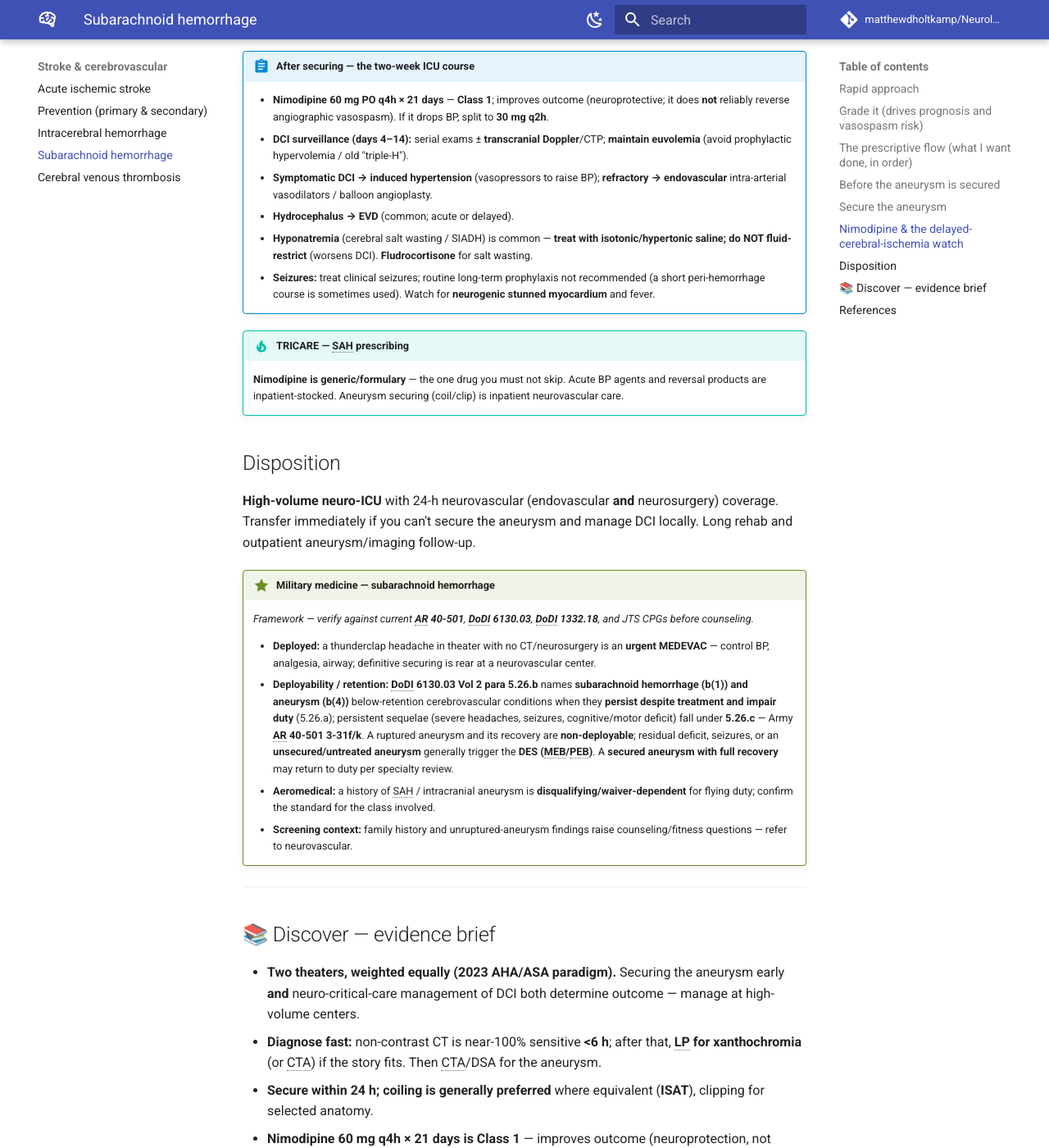
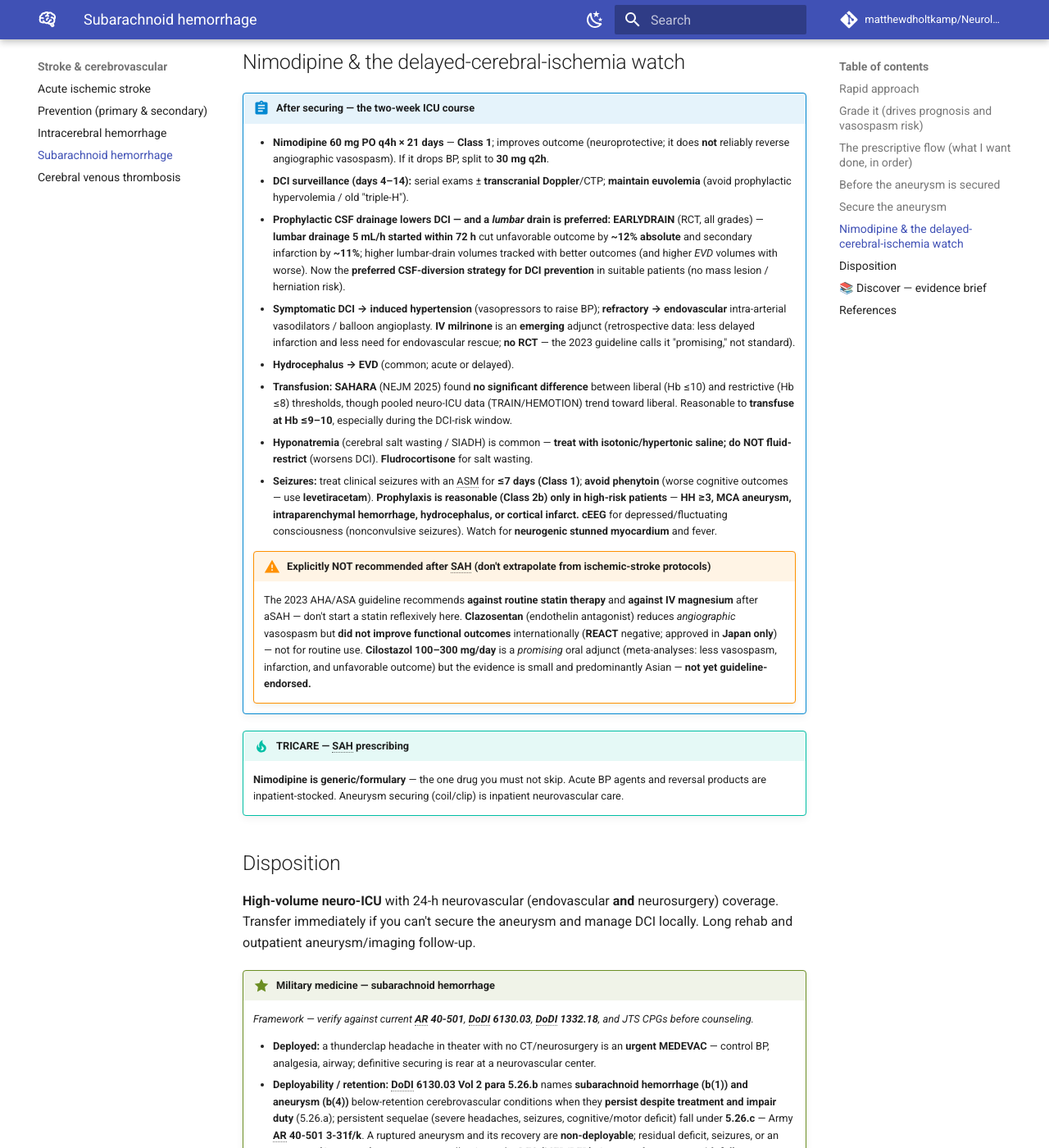
Before and after one commit to matthewdholtkamp/Neurology, an MkDocs documentation site: the page built from docs/stroke/subarachnoid-hemorrhage.md, in a window 1280 px wide and 1400 px high, scrolled down 2185 px. Shown: the whole window at 82% size. Built offline with MkDocs 1.6.1 and Material for MkDocs 9.7.7, drawn with Linux system fonts in a browser that asks for light colours; comment, search, counter and statistics services are not loaded; some of the changed text lies outside the part shown.

Commit message:
Update SAH page per expert review: EARLYDRAIN lumbar drainage, transfusion, DCI adjuncts, seizure nuance
- EARLYDRAIN (JAMA Neurol 2023): prophylactic lumbar drainage 5 mL/h within 72h
  cut unfavorable outcome ~12% absolute; now preferred CSF-diversion for DCI
  prevention (lumbar > EVD). Added to flow + DCI section.
- SAHARA (NEJM 2025): liberal vs restrictive transfusion not significantly
  different; lean liberal (Hb <=9-10) in DCI window.
- Milrinone: emerging IV DCI adjunct (retrospective; no RCT).
- 'Not recommended' box: statins and IV magnesium (2023 AHA/ASA); clazosentan
  (REACT negative, Japan-only); cilostazol promising-but-unproven adjunct.
- Seizure nuance: treat <=7 days (Class 1), avoid phenytoin (use levetiracetam),
  Class 2b prophylaxis in high-risk (HH>=3/MCA/IPH/hydrocephalus/cortical infarct),
  cEEG for poor-grade.
- Footer clarifies pre-securing BP is SBP <=160 (SAH target); INTERACT3 <140 is
  an ICH bundle and does NOT apply here (page already used <160 - no change needed).

Co-Authored-By: Claude Fable 5 <noreply@anthropic.com>

```diff
--- a/docs/stroke/subarachnoid-hemorrhage.md
+++ b/docs/stroke/subarachnoid-hemorrhage.md
@@ -39,8 +39,9 @@ ischemia, hydrocephalus, and hyponatremia in a neuro-ICU.
 2. **Pre-securing:** BP control, analgesia/antiemetics, reverse anticoagulation, bed rest.
 3. **Secure the aneurysm <24 h** (coil preferred when equivalent — ISAT; clip for some MCA/wide-neck).
 4. **Nimodipine 60 mg PO q4h × 21 days.**
-5. **Neuro-ICU:** EVD for hydrocephalus; monitor for **DCI days 4–14**; manage Na⁺, seizures, fever.
-6. **DCI management:** euvolemia → **induced hypertension** → endovascular rescue.
+5. **Neuro-ICU:** CSF diversion (**lumbar drain preferred** — EARLYDRAIN; EVD for hydrocephalus);
+   monitor for **DCI days 4–14**; manage Na⁺, seizures, fever, Hb.
+6. **DCI management:** euvolemia → **induced hypertension** → endovascular rescue (± IV milrinone).
 
 ## Before the aneurysm is secured
 
@@ -73,13 +74,35 @@ ischemia, hydrocephalus, and hyponatremia in a neuro-ICU.
       **not** reliably reverse angiographic vasospasm). If it drops BP, split to **30 mg q2h**.
     - **DCI surveillance (days 4–14):** serial exams ± **transcranial Doppler**/CTP; **maintain
       euvolemia** (avoid prophylactic hypervolemia / old "triple-H").
+    - **Prophylactic CSF drainage lowers DCI — and a *lumbar* drain is preferred:** **EARLYDRAIN**
+      (RCT, all grades) — **lumbar drainage 5 mL/h started within 72 h** cut unfavorable outcome by
+      **~12% absolute** and secondary infarction by **~11%**; higher lumbar-drain volumes tracked with
+      better outcomes (and higher *EVD* volumes with worse). Now the **preferred CSF-diversion strategy
+      for DCI prevention** in suitable patients (no mass lesion / herniation risk).
     - **Symptomatic DCI → induced hypertension** (vasopressors to raise BP); **refractory →
-      endovascular** intra-arterial vasodilators / balloon angioplasty.
+      endovascular** intra-arterial vasodilators / balloon angioplasty. **IV milrinone** is an
+      **emerging** adjunct (retrospective data: less delayed infarction and less need for endovascular
+      rescue; **no RCT** — the 2023 guideline calls it "promising," not standard).
     - **Hydrocephalus → EVD** (common; acute or delayed).
+    - **Transfusion:** **SAHARA** (NEJM 2025) found **no significant difference** between liberal
+      (Hb ≤10) and restrictive (Hb ≤8) thresholds, though pooled neuro-ICU data (TRAIN/HEMOTION) trend
+      toward liberal. Reasonable to **transfuse at Hb ≤9–10**, especially during the DCI-risk window.
     - **Hyponatremia** (cerebral salt wasting / SIADH) is common — **treat with isotonic/hypertonic
       saline; do NOT fluid-restrict** (worsens DCI). **Fludrocortisone** for salt wasting.
-    - **Seizures:** treat clinical seizures; routine long-term prophylaxis not recommended (a short
-      peri-hemorrhage course is sometimes used). Watch for **neurogenic stunned myocardium** and fever.
+    - **Seizures:** treat clinical seizures with an ASM for **≤7 days (Class 1)**; **avoid phenytoin**
+      (worse cognitive outcomes — use **levetiracetam**). **Prophylaxis is reasonable (Class 2b) only
+      in high-risk patients** — **HH ≥3, MCA aneurysm, intraparenchymal hemorrhage, hydrocephalus, or
+      cortical infarct.** **cEEG** for depressed/fluctuating consciousness (nonconvulsive seizures).
+      Watch for **neurogenic stunned myocardium** and fever.
+
+    !!! warning "Explicitly NOT recommended after SAH (don't extrapolate from ischemic-stroke protocols)"
+        The 2023 AHA/ASA guideline recommends **against routine statin therapy** and **against IV
+        magnesium** after aSAH — don't start a statin reflexively here. **Clazosentan** (endothelin
+        antagonist) reduces *angiographic* vasospasm but **did not improve functional outcomes**
+        internationally (**REACT** negative; approved in **Japan only**) — not for routine use.
+        **Cilostazol 100–300 mg/day** is a *promising* oral adjunct (meta-analyses: less vasospasm,
+        infarction, and unfavorable outcome) but the evidence is small and predominantly Asian — **not
+        yet guideline-endorsed.**
 
 !!! tip "TRICARE — SAH prescribing"
     **Nimodipine is generic/formulary** — the one drug you must not skip. Acute BP agents and reversal
@@ -121,13 +144,22 @@ outpatient aneurysm/imaging follow-up.
   selected anatomy.
 - **Nimodipine 60 mg q4h × 21 days is Class 1** — improves outcome (neuroprotection, not
   vasospasm reversal).
-- **DCI (days 4–14):** euvolemia → induced hypertension → endovascular rescue; **abandon prophylactic
-  triple-H.** **Treat hyponatremia with salt, never fluid restriction.**
+- **DCI (days 4–14):** euvolemia → induced hypertension → endovascular rescue (± emerging **IV
+  milrinone**); **abandon prophylactic triple-H.** **Treat hyponatremia with salt, never fluid
+  restriction.**
+- **New: prophylactic lumbar drainage prevents DCI.** **EARLYDRAIN** (2023) — lumbar drainage 5 mL/h
+  within 72 h cut unfavorable outcome ~12% absolute; a *lumbar* drain beats an EVD for this, and it's
+  now the preferred CSF-diversion strategy in suitable patients.
+- **Transfusion is a toss-up (lean slightly liberal).** **SAHARA** (2025) found no significant
+  difference between Hb ≤10 and Hb ≤8 thresholds; pooled data trend toward liberal — transfuse ~Hb ≤9–10.
+- **Know what NOT to do:** routine **statins and IV magnesium are not recommended**; **clazosentan**
+  fails to improve function (REACT; Japan-only); **cilostazol** is a promising but unproven adjunct.
 - **Re-bleed prevention is early securing** — routine antifibrinolytics are not recommended (**ULTRA**
   negative).
 
 **Key sources:** 2023 AHA/ASA aneurysmal SAH guideline; ISAT (coil vs clip); ULTRA (tranexamic acid);
-nimodipine trials; modified Fisher / Hunt-Hess grading.
+nimodipine trials; **EARLYDRAIN** (lumbar drainage); **SAHARA** (transfusion); REACT (clazosentan);
+milrinone and cilostazol series; modified Fisher / Hunt-Hess grading.
 
 ## References
 
@@ -136,12 +168,23 @@ nimodipine trials; modified Fisher / Hunt-Hess grading.
 2. Molyneux A, et al. *International Subarachnoid Aneurysm Trial (ISAT)* — coiling vs clipping.
 3. Post R, et al. *Ultra-early tranexamic acid in aSAH (ULTRA)* — no functional benefit.
 4. Pickard JD, et al. *Nimodipine in SAH* — improved outcome (basis for the 21-day course).
-5. **TRICARE / DoD:** nimodipine generic-formulary; acute BP/reversal agents inpatient-stocked.
+5. Wolf S, et al. [*Lumbar CSF drainage in aSAH (EARLYDRAIN).* JAMA Neurol. 2023](https://jamanetwork.com/journals/jamaneurology/fullarticle/2807367)
+   — prophylactic lumbar drainage improved 6-month outcome.
+6. English SW, et al. *Transfusion thresholds in aSAH (SAHARA).* NEJM. 2025 — liberal vs restrictive,
+   no significant difference; pooled neuro-ICU data (TRAIN/HEMOTION) trend liberal.
+7. *REACT* (clazosentan, negative internationally; approved Japan only); milrinone retrospective
+   cohorts; cilostazol meta-analyses (small, predominantly Asian).
+8. **TRICARE / DoD:** nimodipine generic-formulary; acute BP/reversal agents inpatient-stocked.
    *Verify at the TRICARE Formulary Search.*
 
 *Verified July 2026: diagnostic pathway (non-contrast CT <6 h → LP/CTA), early aneurysm securing with
 coiling generally preferred (ISAT), **nimodipine 60 mg q4h × 21 days (Class 1)**, euvolemia +
 induced-hypertension DCI management, salt (not restriction) for hyponatremia, and no routine
-antifibrinolytics (ULTRA) follow the 2023 AHA/ASA aneurysmal SAH guideline. **Retention confirmed
-against the source: DoDI 6130.03 Vol 2 para 5.26.b(1) (subarachnoid hemorrhage) and b(4) (aneurysm),
-gated by 5.26.a, Army AR 40-501 3-31f/k.**
+antifibrinolytics (ULTRA) follow the 2023 AHA/ASA aneurysmal SAH guideline; **pre-securing BP target
+is SBP ≤160 (an SAH target — the ICH INTERACT3 <140 bundle does not apply here).** Newer additions —
+**EARLYDRAIN** (prophylactic lumbar drainage), **SAHARA** (transfusion), milrinone, clazosentan
+(REACT negative / Japan-only), cilostazol, and the seizure-prophylaxis nuance (≤7-day treatment,
+Class 2b prophylaxis in high-risk, avoid phenytoin) — were supplied by expert review with citations;
+confirm the specific figures before relying on them. **Retention confirmed against the source: DoDI
+6130.03 Vol 2 para 5.26.b(1) (subarachnoid hemorrhage) and b(4) (aneurysm), gated by 5.26.a, Army
+AR 40-501 3-31f/k.**
```
